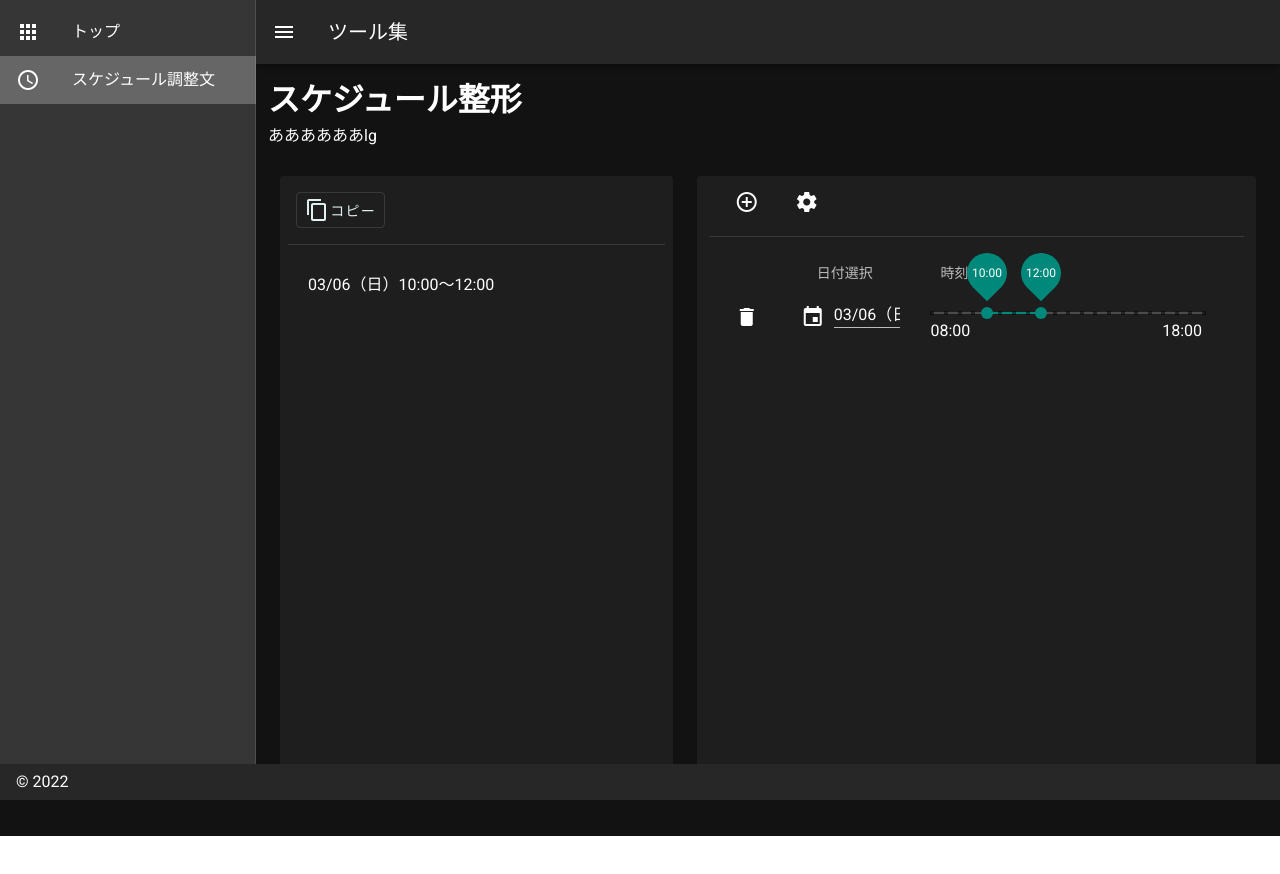
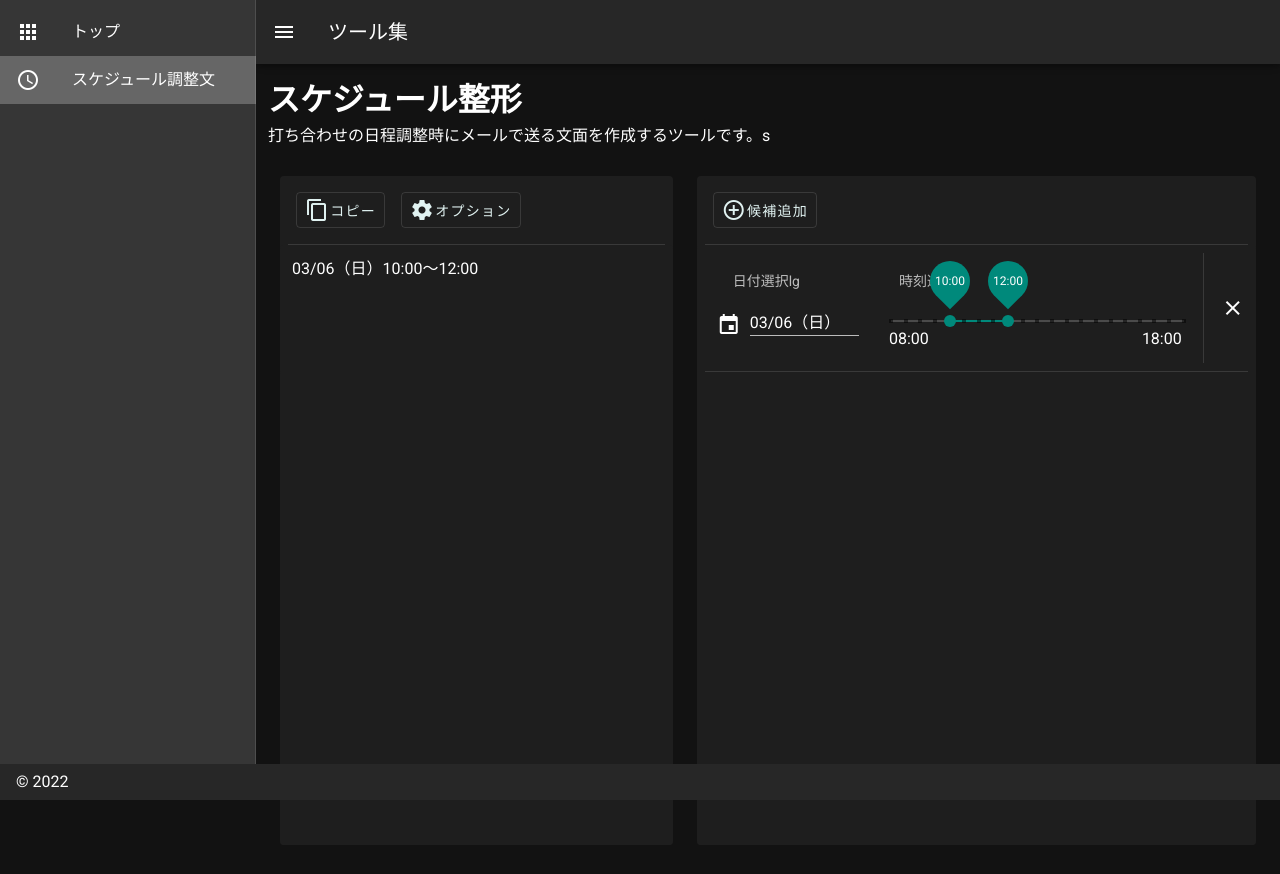
Before and after one commit to running1017/my-tools, a Nuxt app: page /schedule in a window 1280 px wide. Shown: the top 874 px of the page. Before the commit the page ends 836 px from the top, so only its background shows below. Built offline with nearby package versions, Linux system fonts and the light colour scheme.

Commit message:
レイアウト調整

```diff
--- a/components/TimeSelector.vue
+++ b/components/TimeSelector.vue
@@ -1,21 +1,16 @@
 <template>
-  <v-container class="px-8 pb-1">
+  <v-container fluid class="pb-1 mb-2">
     <v-row align="end">
-      <v-tooltip top>
-        <template #activator="{ on, attrs }">
-          <v-btn icon v-bind="attrs" class="mr-6 mb-7" @click="deleteValue" v-on="on">
-            <v-icon>mdi-delete</v-icon>
-          </v-btn>
-        </template>
-        <span>削除</span>
-      </v-tooltip>
-      <v-col align-self="start" cols="12" md="3">
-        <v-subheader>日付選択</v-subheader>
+      <v-col>
+        <v-container fluid class="ma-0 pa-0">
+          <v-row>
+            <v-col align-self="start" cols="12" md="3" lg="4" xl="3">
+              <v-subheader>日付選択{{ breakpoint }}</v-subheader>
               <v-menu
                 ref="menu"
                 v-model="menu"
                 :close-on-content-click="false"
-          transition="scale-transition"
+                transition="slide-y-transition"
                 min-width="auto"
               >
                 <template #activator="{ attrs, on }">
@@ -24,6 +19,7 @@
                     prepend-icon="mdi-calendar"
                     v-bind="attrs"
                     dense
+                    color="teal darken-2"
                     readonly
                     v-on="on"
                   ></v-text-field>
@@ -38,7 +34,6 @@
                 ></v-date-picker>
               </v-menu>
             </v-col>
-
             <v-col align-self="start">
               <v-subheader>時刻選択</v-subheader>
               <v-range-slider
@@ -57,6 +52,17 @@
                   {{ timeFormatter(sliderValue) }}
                 </template>
               </v-range-slider>
+            </v-col>
+          </v-row>
+        </v-container>
+      </v-col>
+
+      <v-divider vertical class="my-2"></v-divider>
+
+      <v-col cols="1" align-self="center">
+        <v-btn icon @click="deleteValue">
+          <v-icon>mdi-close</v-icon>
+        </v-btn>
       </v-col>
     </v-row>
   </v-container>
@@ -93,6 +99,9 @@ export default {
     menu: false,
   }),
   computed: {
+    breakpoint() {
+      return this.$vuetify.breakpoint.name
+    },
     date: {
       get() {
         return this.value.date
--- a/pages/schedule.vue
+++ b/pages/schedule.vue
@@ -4,40 +4,29 @@
       <h1>スケジュール整形</h1>
     </v-row>
     <v-row>
-      <p>ああああああ{{ $vuetify.breakpoint.name }}</p>
+      <p>打ち合わせの日程調整時にメールで送る文面を作成するツールです。</p>
+      <p>s</p>
     </v-row>
     <v-row>
       <v-col cols="12" lg="5">
-        <v-card
-          flat
-          class="overflow-y-auto"
-          :height="['lg', 'xl'].includes($vuetify.breakpoint.name) ? cardHeight : undefined"
-        >
+        <v-card flat>
           <v-card-actions class="pa-4">
-            <v-btn text outlined color="teal lighten-5" @click="copyToClipboard">
-              <v-icon>mdi-content-copy</v-icon><v-spacer></v-spacer>コピー
-            </v-btn>
-          </v-card-actions>
-          <v-divider class="mx-2"></v-divider>
-          <v-card-text>
-            <ScheduleFormatter ref="viewer" :values="values" />
-          </v-card-text>
-        </v-card>
-      </v-col>
-      <v-col cols="12" lg="7">
-        <v-card flat :height="cardHeight" class="overflow-y-auto">
-          <v-card-actions>
-            <v-btn icon class="ml-6 mb-2" @click="addValue">
-              <v-icon>mdi-plus-circle-outline</v-icon>
-            </v-btn>
-            <v-dialog v-model="setting" width="400">
+            <v-btn text outlined color="teal lighten-5" class="mr-4" @click="copyToClipboard">
+              <v-icon>mdi-content-copy</v-icon>コピー </v-btn
+            ><v-dialog v-model="setting" width="400">
               <template #activator="{ on, attrs }">
-                <v-btn v-bind="attrs" icon class="mx-6 mb-2" v-on="on">
-                  <v-icon>mdi-cog</v-icon>
+                <v-btn v-bind="attrs" text outlined color="teal lighten-5" v-on="on">
+                  <v-icon>mdi-cog</v-icon>オプション
                 </v-btn>
               </template>
               <v-card color="grey darken-2">
-                <v-card-title>オプション</v-card-title>
+                <v-card-title>
+                  オプション
+                  <v-spacer></v-spacer>
+                  <v-btn text color="teal lighten-5" @click="setting = false">
+                    <v-icon>mdi-close</v-icon>
+                  </v-btn>
+                </v-card-title>
                 <v-container>
                   <v-row>
                     <v-col>
@@ -47,12 +36,14 @@
                           v-model="startTime"
                           label="開始時刻"
                           dense
+                          color="teal lighten-2"
                           :items="startTimeChoices"
                         ></v-select>
                         <v-select
                           v-model="endTime"
                           label="終了時刻"
                           dense
+                          color="teal lighten-2"
                           :items="endTimeChoices"
                         ></v-select>
                       </v-card-text>
@@ -66,6 +57,7 @@
                         <v-select
                           v-model="stepMinutes"
                           dense
+                          color="teal lighten-2"
                           :items="stepMinutesChoices"
                         ></v-select>
                       </v-card-text>
@@ -75,10 +67,28 @@
               </v-card>
             </v-dialog>
           </v-card-actions>
-          <v-container fluid>
-            <v-row>
-              <v-col v-for="value in values" :key="value.id" cols="12" class="py-0">
-                <v-divider></v-divider>
+          <v-divider class="mx-2"></v-divider>
+          <v-card
+            flat
+            class="overflow-y-auto"
+            :height="['lg', 'xl'].includes($vuetify.breakpoint.name) ? cardHeight : undefined"
+          >
+            <ScheduleFormatter ref="viewer" :values="values" />
+          </v-card>
+        </v-card>
+      </v-col>
+
+      <v-col cols="12" lg="7">
+        <v-card flat>
+          <v-card-actions class="pa-4">
+            <v-btn text outlined color="teal lighten-5" @click="addValue">
+              <v-icon>mdi-plus-circle-outline</v-icon>候補追加
+            </v-btn>
+          </v-card-actions>
+          <v-divider class="mx-2"></v-divider>
+          <v-card flat :height="cardHeight" class="overflow-y-auto">
+            <transition-group name="time-selector">
+              <div v-for="value in values" :key="value.id" class="py-0 mx-2 time-selector-item">
                 <TimeSelector
                   :value="values.find((el) => el.id == value.id)"
                   :step-minutes="stepMinutes"
@@ -87,9 +97,10 @@
                   @input="updateValue"
                   @delete="deleteValue(value.id)"
                 />
-              </v-col>
-            </v-row>
-          </v-container>
+                <v-divider></v-divider>
+              </div>
+            </transition-group>
+          </v-card>
         </v-card>
       </v-col>
     </v-row>
@@ -131,9 +142,12 @@ export default {
     title: 'スケジュール調整文',
   }),
   computed: {
+    breakpoint() {
+      return this.$vuetify.breakpoint.name
+    },
     cardHeight() {
       // 画面サイズに合わせて高さを変更する
-      switch (this.$vuetify.breakpoint.name) {
+      switch (this.breakpoint) {
         case 'xs':
           return '300px'
         case 'sm':
@@ -156,7 +170,7 @@ export default {
         this.values.length === 0
           ? {
               date: new Date().toISOString().substr(0, 10),
-              timeRange: [0, 10],
+              timeRange: [10, 12],
               id: -1,
             }
           : { ...this.values[0] }
@@ -190,4 +204,18 @@ export default {
   background: #6a6a6a;
   border-radius: 5px;
 }
+
+.time-selector-item {
+  transition: all 0.5s ease;
+}
+
+.time-selector-enter-from,
+.time-selector-leave-to {
+  opacity: 0;
+  transform: translateX(100%);
+}
+
+.time-selector-leave-active {
+  position: absolute;
+}
 </style>
```
Also changed, not shown: 1 other file (tests, documents, lock files or other folders). Lines whose indentation alone changed are shown as unchanged.
